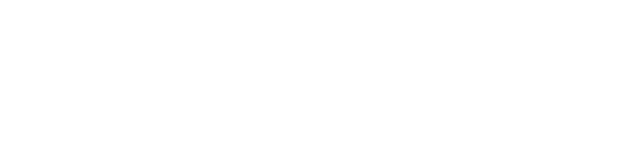
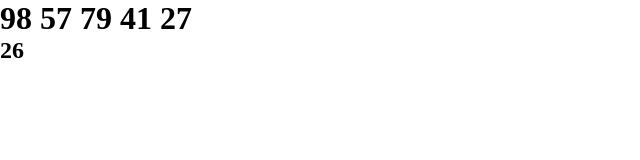
Before and after one commit to saraaffro/js-simon, a plain HTML site: page index.html in a window 1280 px wide. Shown: the whole page, without its empty margins (0-640 px from the left). Drawn offline with Linux system fonts and the light colour scheme.

Commit message:
feat: timer and hidden numbers

```diff
--- /dev/null
+++ b/css/style.css
@@ -0,0 +1,9 @@
+*{
+    margin: 0;
+    padding: 0;
+    box-sizing: border-box;
+}
+
+.hidden{
+    display: none;
+}
--- a/index.html
+++ b/index.html
@@ -3,10 +3,12 @@
 <head>
     <meta charset="UTF-8">
     <meta name="viewport" content="width=device-width, initial-scale=1.0">
+    <link rel="stylesheet" href="css/style.css">
     <title>Simon</title>
 </head>
 <body>
-
+    <h1 id="numeri"></h1>
+    <h2 id="tempo"></h2>
 
     <script src="js/script.js"></script>
 </body>
--- a/js/script.js
+++ b/js/script.js
@@ -5,12 +5,47 @@
 Dopo che sono stati inseriti i 5 numeri, il software dice quanti e quali dei numeri da indovinare sono stati individuati.
 */
 
+const numbersToRemember = document.getElementById("numeri");
+const time = document.getElementById("tempo");
+
+
+let number;
+let seconds = 30;
+
 // Visualizzare in pagina 5 numeri casuali
+for (let i = 0; i < 5; i++){
+    number = createRandomNumber();
+    console.log(number);
+    numbersToRemember.innerHTML += ` ${number} `;
+}
 
 // far partire un timer di 30 secondi
+const timer = setInterval(
+
+    function(){
+        time.innerHTML = seconds;
+        if(seconds === 0){
+            clearInterval(timer);
+            numbersToRemember.classList.add("hidden");
+
+        } else{
+            seconds--;
+            // console.log(seconds);
+        }
+    }, 1000
+)
 
 // dopo 30 secondi i numeri scompaiono
+
 
 // l’utente deve inserire, i numeri che ha visto precedentemente
 
 // dopo che sono stati inseriti i 5 numeri, il software dice quanti e quali dei numeri da indovinare sono stati individuati
+
+
+
+// FUNZIONI
+// NUMERO CASUALE
+function createRandomNumber(){
+    return Math.floor(Math.random() * 100 + 1);
+}
```
